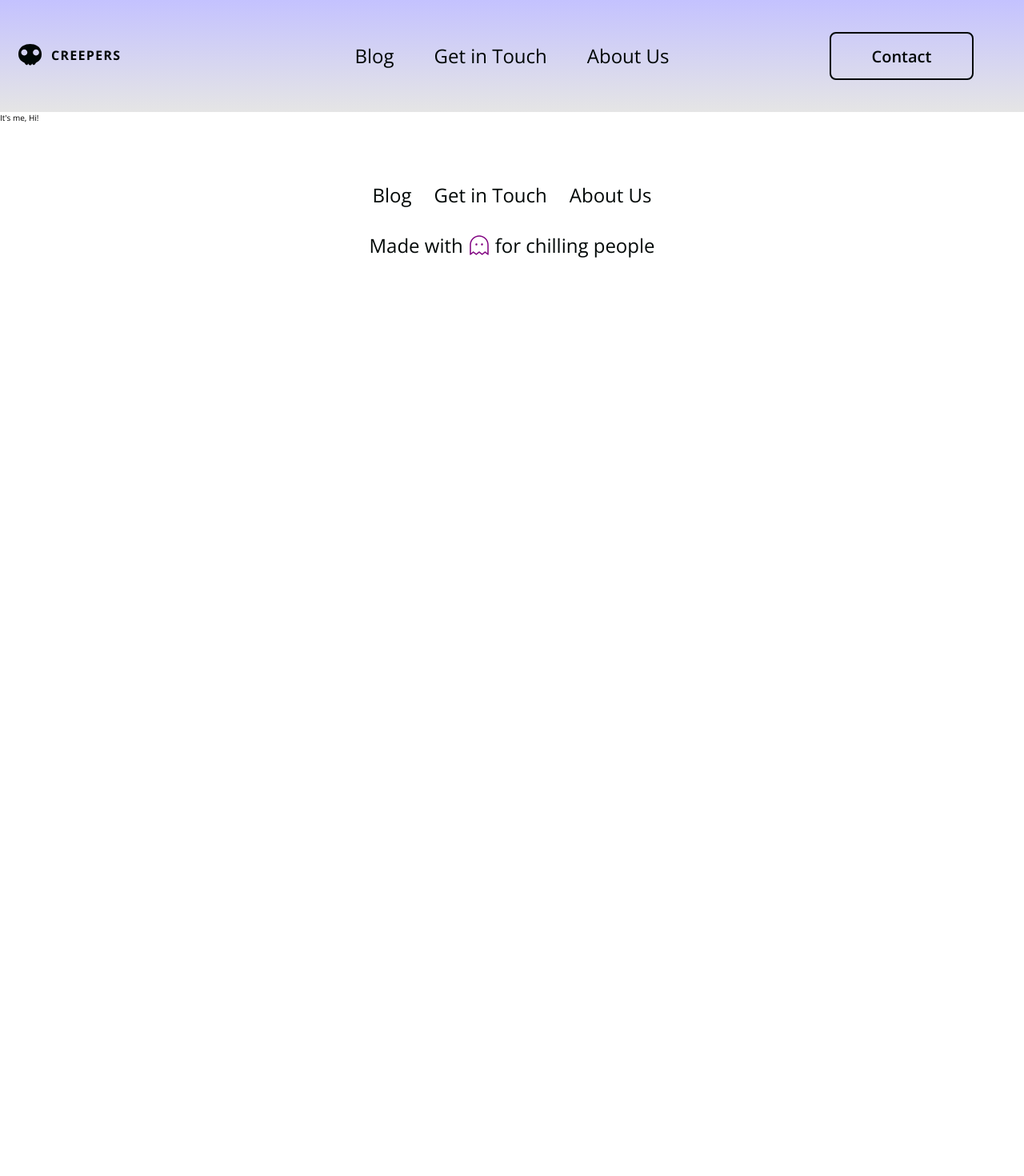
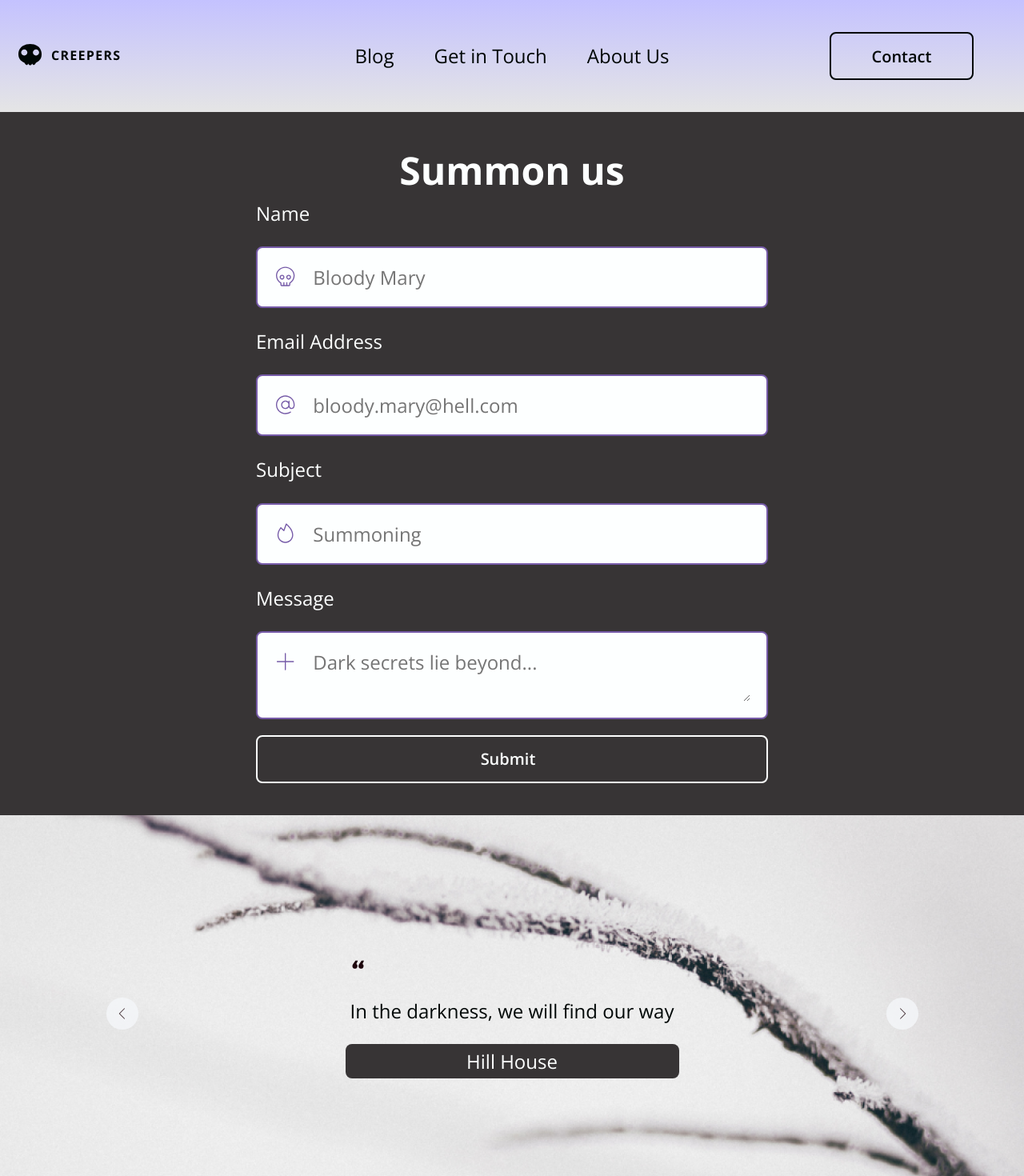
Before and after one commit to kellycesario/chilling-chronicles-of-hydes-creepers, a Next.js app: page /summon in a window 1280 px wide. Shown: the top 1470 px of the page at 80% size. Before the commit the page ends 800 px from the top, so only its background shows below. Built offline with nearby package versions, Linux system fonts and the light colour scheme.

Commit message:
perf: update summon us page

```diff
--- a/src/app/summon/page.tsx
+++ b/src/app/summon/page.tsx
@@ -1,9 +1,13 @@
 'use client'
+
+import { BannerQuote } from '@/components/organisms/BannerQuote'
+import { Contact } from '@/components/organisms/Contact'
 
 export default function Summon() {
   return (
-    <main>
-      <div>It's me, Hi!</div>
-    </main>
+    <section>
+      <Contact />
+      <BannerQuote image='/bg.png' />
+    </section>
   )
 }
```
